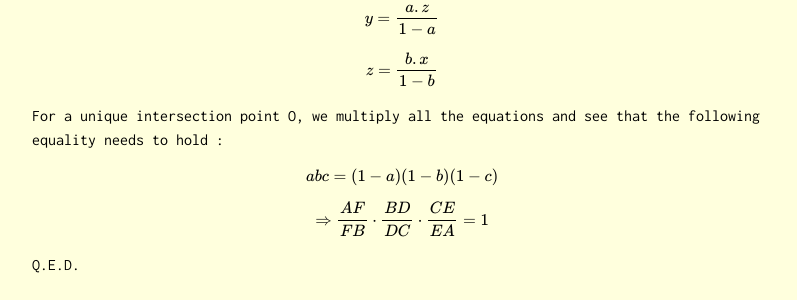
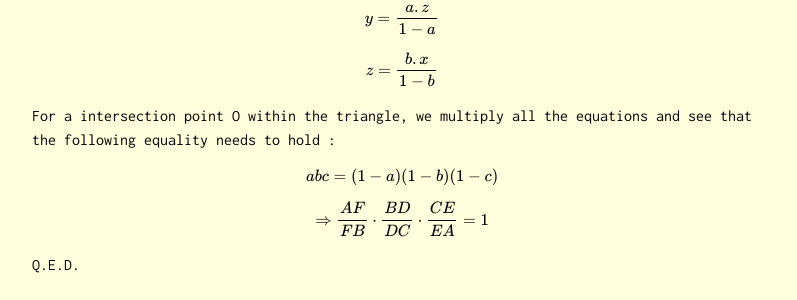
Before and after one commit to Oscuro-Phoenix/math-for-fun, a Jekyll site: the page built from _posts/2021-05-04-Probem-10.md, in a window 1280 px wide. Shown: the part 2011-2311 px from the top of the page, without its empty margins (238-1035 px from the left). Built offline with Jekyll 4.4.1, drawn with Linux system fonts in a browser that asks for light colours; formulas are drawn with MathJax 3.

Commit message:
Prob 10 8

```diff
--- a/_posts/2021-05-04-Probem-10.md
+++ b/_posts/2021-05-04-Probem-10.md
@@ -47,7 +47,7 @@ $$ y = \frac{a.z}{1-a}   $$
 
 $$ z = \frac{b.x}{1-b}   $$
 
-For a unique intersection point O, we multiply all the equations and see that the following equality needs to hold :
+For a intersection point O within the triangle, we multiply all the equations and see that the following equality needs to hold :
 
 $$ abc = (1-a)(1-b)(1-c) $$
 
```
